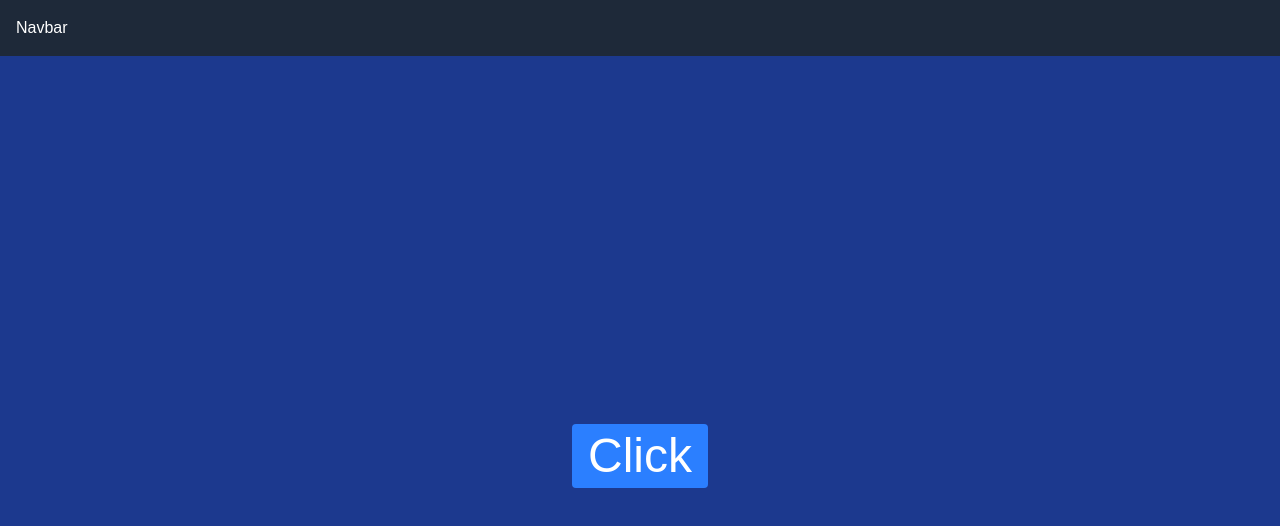
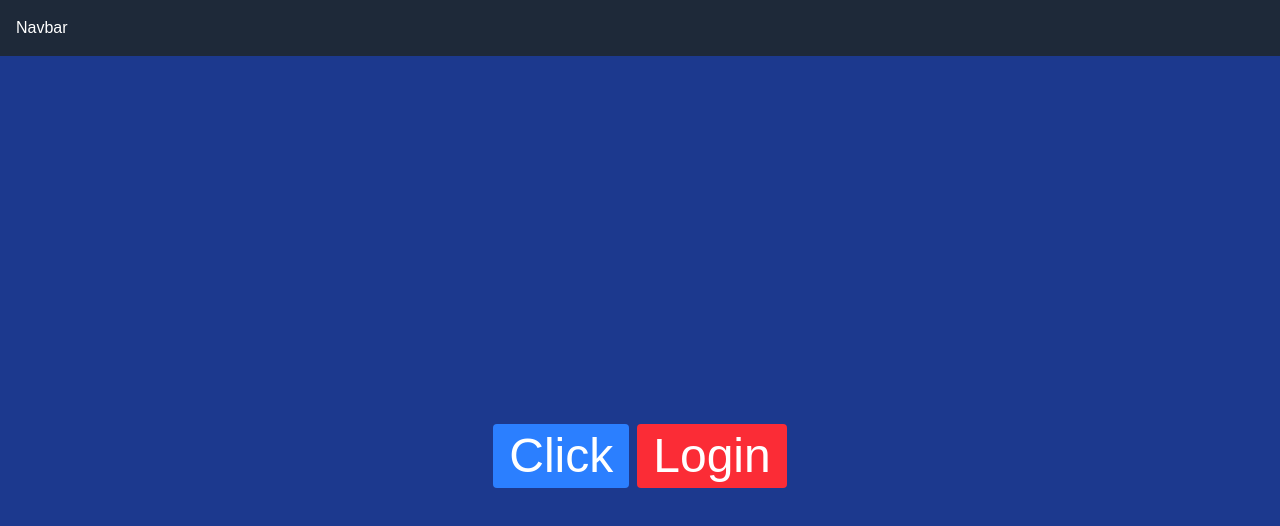
Before and after one commit to 17Swagat/Mulhite_LLM_Interface, a Next.js app: page / in a window 1280 px wide. Shown: the top 526 px of the page. Built offline with nearby package versions, Linux system fonts and the light colour scheme.

Commit message:
Experimenting with routing in same page & to different page

```diff
--- /dev/null
+++ b/src/app/(main)/login/layout.tsx
@@ -0,0 +1,11 @@
+export default function RootLayout({
+  children,
+}: Readonly<{
+  children: React.ReactNode;
+}>) {
+  return (
+    <div className="h-screen w-screen flex items-center justify-center bg-green-900">
+        {children}
+    </div>
+  );
+}
--- /dev/null
+++ b/src/app/(main)/login/page.tsx
@@ -0,0 +1,15 @@
+import Link from "next/link";
+export default function Login(){
+    return (
+        <div className="flex flex-col items-center">
+            <h1>Login Page</h1>
+            <label htmlFor="username">
+                Username:
+                <input type="text" id="username" placeholder="Enter name" className="border-2" />
+            </label>
+            <Link href="/" className="bg-blue-500 text-white py-2 px-4 rounded hover:brightness-150 active:brightness-75">
+                Go Back
+            </Link>
+        </div>
+    );
+}
--- a/src/app/(main)/page.tsx
+++ b/src/app/(main)/page.tsx
@@ -1,9 +1,21 @@
 import Link from "next/link";
 export default function Home() {
   return (
-    <div
-      className=" text-5xl h-screen flex items-center justify-center bg-blue-900">
-      <Link href="/graph" className="bg-blue-500 text-white py-2 px-4 rounded hover:brightness-150 active:brightness-75">Click</Link>
+    <div className=" text-5xl h-screen flex items-center justify-center bg-blue-900">
+      <div className="flex gap-2">
+        <Link
+          href="/graph"
+          className="bg-blue-500 text-white py-2 px-4 rounded hover:brightness-150 active:brightness-75"
+        >
+          Click
+        </Link>
+        <Link
+          href="/login"
+          className="bg-red-500 text-white py-2 px-4 rounded hover:brightness-150 active:brightness-75"
+        >
+          Login
+        </Link>
+      </div>
     </div>
   );
 }
```
